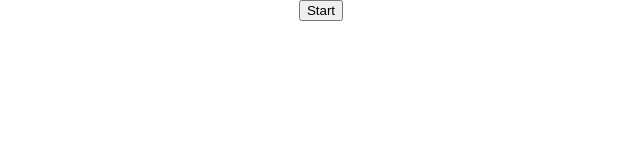
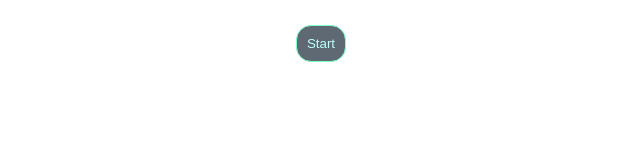
Before and after one commit to Tropienet/tic-tac-toe-, a plain HTML site: page index.html in a window 1280 px wide. Shown: the whole page, without its empty margins (319-959 px from the left). Drawn offline with Linux system fonts and the light colour scheme.

Commit message:
Added css for button

```diff
--- a/styles/style.css
+++ b/styles/style.css
@@ -30,3 +30,20 @@ body {
     background-color: white;
     font-size:1.3em;
 }
+
+.btn-container {
+    margin-top: 25px;
+}
+
+.btn {
+    border-radius: 15px;
+    padding: 10px;
+    color: #BDFFFD;
+    background-color: #5E6973;
+    border: solid 1px #7CFFC4;
+}
+
+.btn:hover {
+    color: #5E6973;
+    background-color: #BDFFFD;
+}
```
